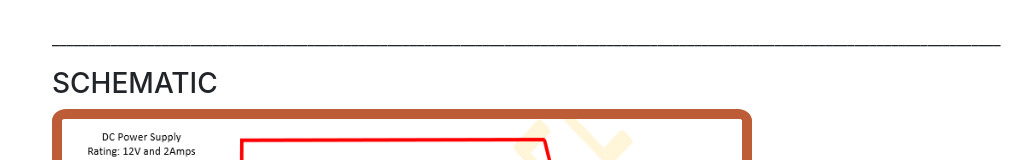
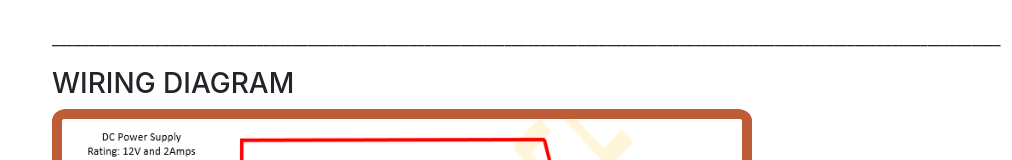
Before and after one commit to GeeKeeCeeBee/Website, a website with bundled scripts: page DCMotor Position Tracking.html in a window 1280 px wide. Shown: the part 1032-1192 px from the top of the page, without its empty margins (268-1280 px from the left). Built offline with nearby package versions, Linux system fonts and the light colour scheme; a web font is replaced by a local one.

Commit message:
Update DCMotor Position Tracking.html

```diff
--- a/DCMotor Position Tracking.html
+++ b/DCMotor Position Tracking.html
@@ -111,7 +111,7 @@
           <br /><br />
 
           <p>__________________________________________________________________________________________________________________________________</p>
-          <h3 >Schematic</h3>
+          <h3 >Wiring Diagram</h3>
 
           <img src="img/DC_Motor_Position_Control_Schematic.PNG" alt="" align= "Center" width="700" height="600" style= "border:10px solid #bd5d38;border-radius: 2%">
 
```
